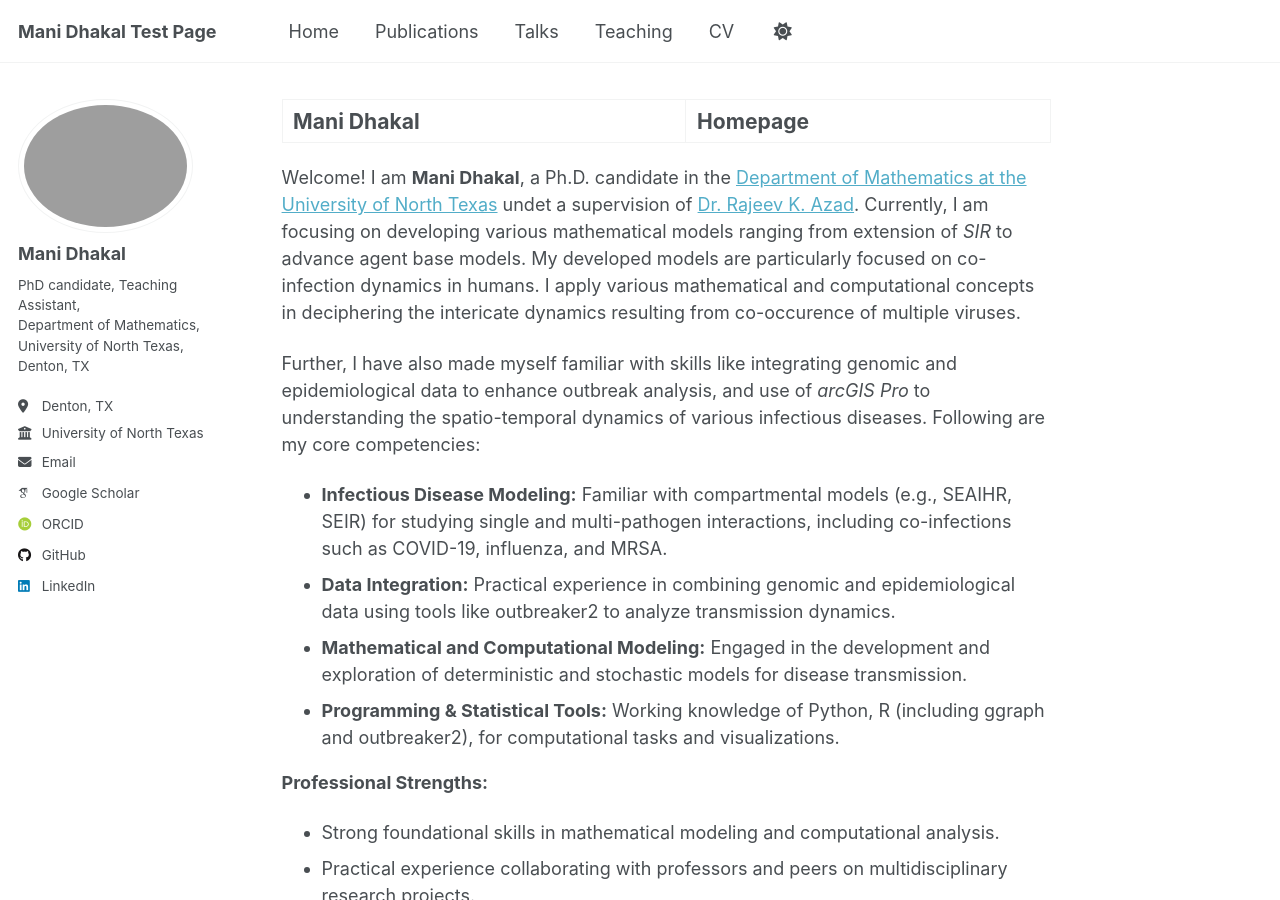
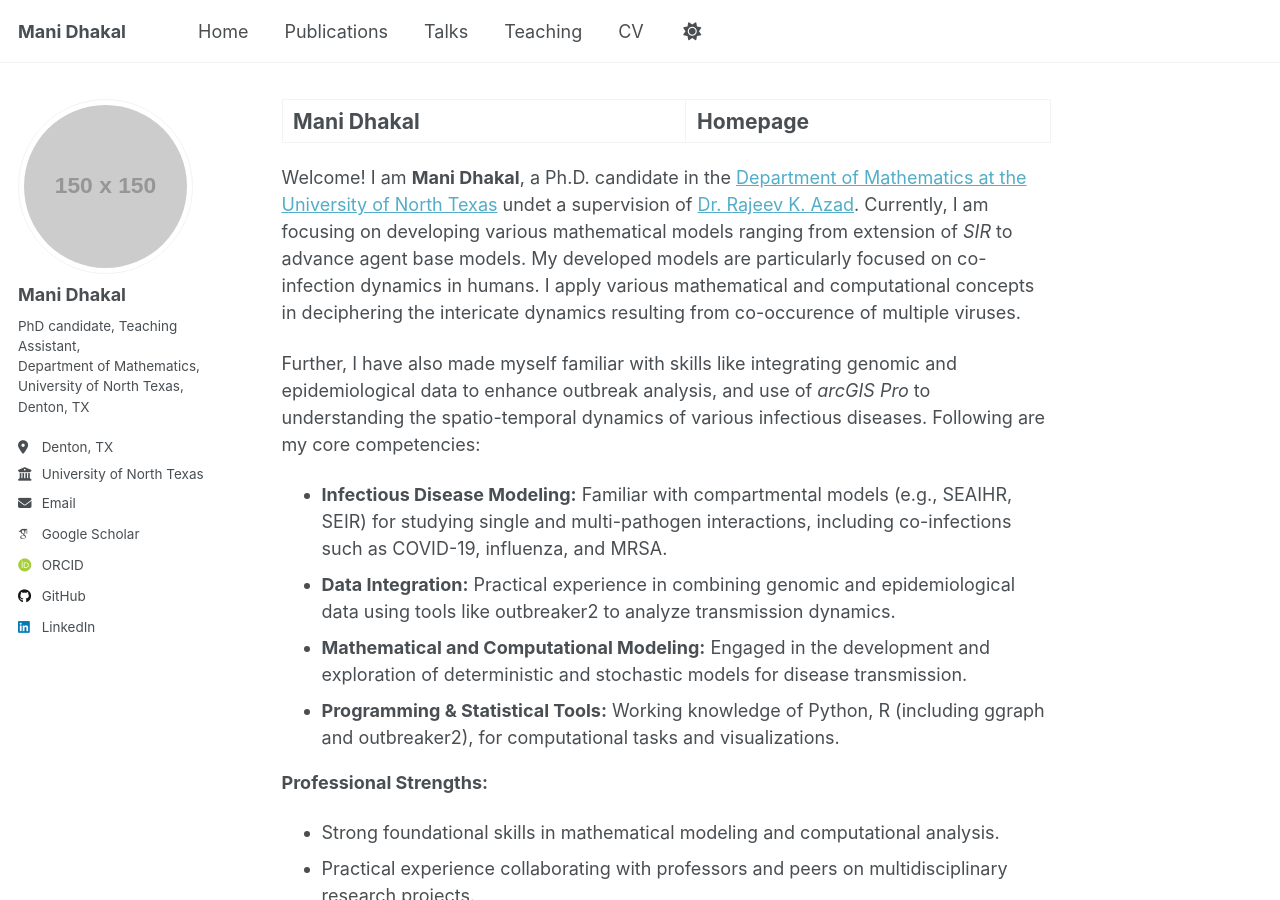
Before and after one commit to ManiDhakal/ManiDhakal.github.io, a Jekyll site: the page built from _pages/about.md, in a window 1280 px wide and 900 px high. Built offline with Jekyll 4.4.1, drawn with Linux system fonts in a browser that asks for light colours; some web fonts are replaced; a script that is not in the unit is left out.

Commit message:
Update _config.yml

```diff
--- a/_config.yml
+++ b/_config.yml
@@ -9,7 +9,7 @@
 # Basic Site Settings
 locale                   : "en-US"
 site_theme               : "default" # Currently available options are "default", "air"
-title                    : "Mani Dhakal Test Page"
+title                    : "Mani Dhakal"
 title_separator          : "-"
 name                     : &name "Your Name"
 description              : Teaching Assistant at Department of Mathematics, University of North Texas, Denton TX   # Update this with a general description of your site, this is the default if not overridden by a page
@@ -23,7 +23,7 @@ repository               : "academicpages/academicpages.github.io"
 #               Additional customization can be done by editing /_includes/author-profile.html
 author:
   # Biographic information
-  avatar           : "/images/PXL_20250527_174302953.jpg"
+  avatar           : "https://via.placeholder.com/150"
   name             : "Mani Dhakal"
   pronouns         : # example: "she/her"
   bio              : "PhD candidate, Teaching Assistant, <br>Department of Mathematics, <br>University of North Texas, <br>Denton, TX"
```
